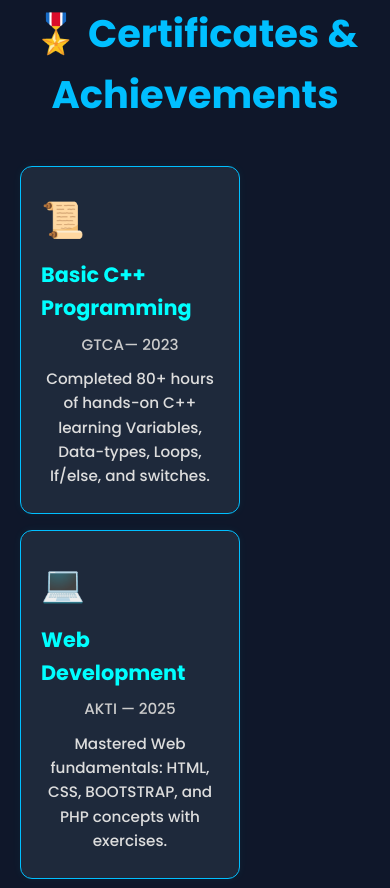
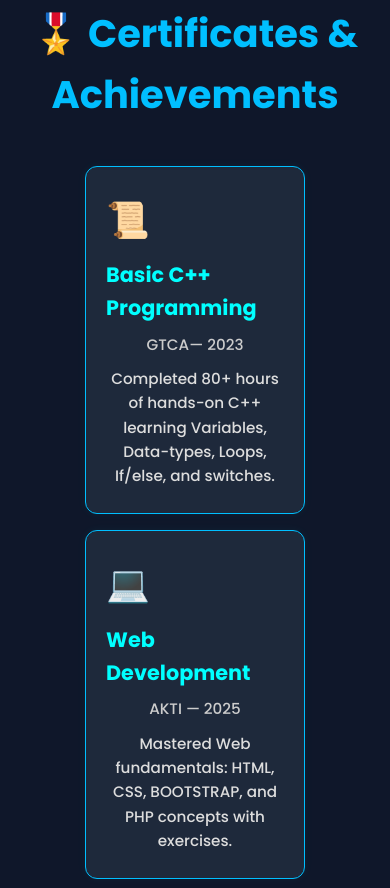
Before and after one commit to Muneebqasmi/Portfolio, a plain HTML site: page index.html in a window 390 px wide. Shown: the part 5496-6384 px from the top of the page. Drawn offline with nearby package versions, Linux system fonts and the light colour scheme.

Commit message:
updated some features

```diff
--- a/index.css
+++ b/index.css
@@ -558,6 +558,18 @@ footer a {
     padding: 15px 20px;
   }
 
+
+
+  .certificates_grid {
+  justify-items: center;
+  grid-template-columns: 1fr;
+  max-width: 300px;
+  margin-left: auto;
+  margin-right: auto;
+}
+
+
+
   .full_logo {
     display: none;
   }
@@ -628,8 +640,7 @@ footer a {
 
   .skills_grid,
   .projects_grid,
-  .education_grid,
-  .certificates_grid {
+  .education_grid {
     grid-template-columns: 1fr;
   }
 
```
